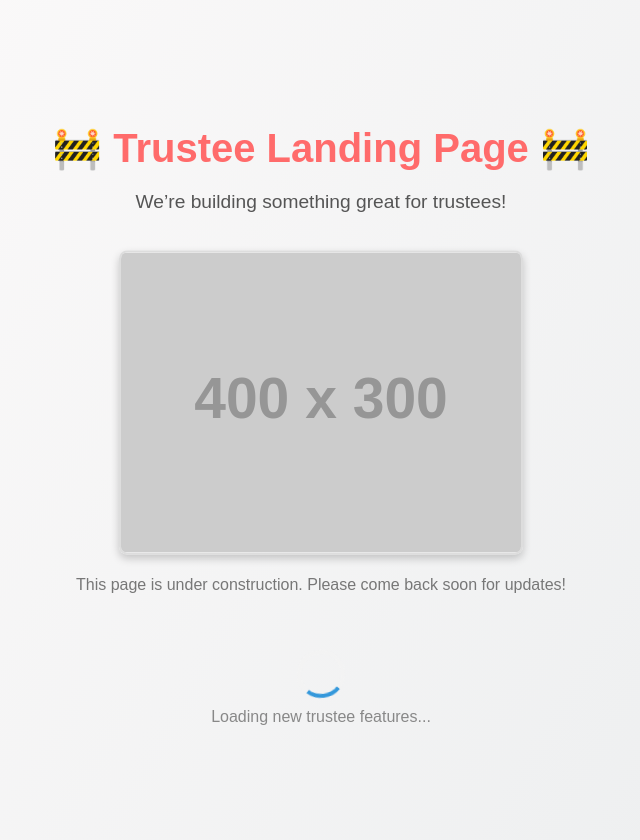
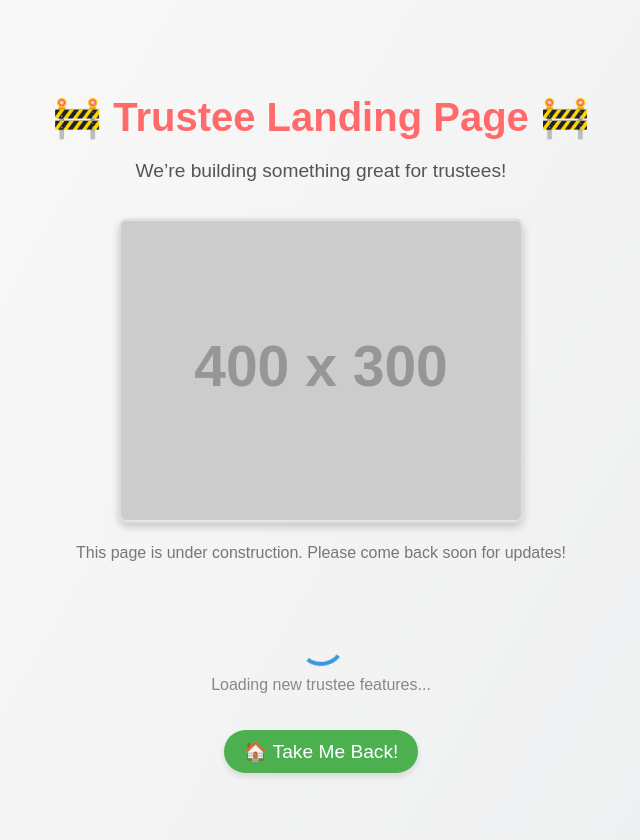
Before and after one commit to AmoryBotha/gmadevappfrontend, a React (Vite) app: page /trusteeLanding in a window 1280 px wide. Shown: the whole page, without its empty margins (319-959 px from the left). Built offline with nearby package versions, Linux system fonts and the light colour scheme.

Commit message:
under construction back button

```diff
--- a/src/components/ContractorLanding.jsx
+++ b/src/components/ContractorLanding.jsx
@@ -1,7 +1,14 @@
 import React from "react";
+import { useNavigate } from "react-router-dom";
 import "../styles/UnderConstruction.css"; // Create a CSS file for styles
 
 function ContractorLanding1() {
+    const navigate = useNavigate();
+
+    const handleBackClick = () => {
+        navigate(-1); // Navigate to the previous page
+    };
+
     return (
         <div className="construction-container">
             <div className="construction-header">
@@ -22,6 +29,12 @@ function ContractorLanding1() {
                 <div className="loader"></div>
                 <p>Loading exciting features...</p>
             </div>
+            {/* Fun Back Button */}
+            <div className="back-button-container">
+                <button className="fun-back-button" onClick={handleBackClick}>
+                    🏠 Go Back to Safety!
+                </button>
+            </div>
         </div>
     );
 }
--- a/src/components/TrusteeLanding.jsx
+++ b/src/components/TrusteeLanding.jsx
@@ -1,7 +1,14 @@
 import React from "react";
+import { useNavigate } from "react-router-dom";
 import "../styles/UnderConstruction.css"; // Reuse or modify the same CSS file
 
 function TrusteeLanding1() {
+    const navigate = useNavigate();
+
+    const handleBackClick = () => {
+        navigate(-1); // Navigates to the previous page
+    };
+
     return (
         <div className="construction-container">
             <div className="construction-header">
@@ -22,6 +29,12 @@ function TrusteeLanding1() {
                 <div className="loader"></div>
                 <p>Loading new trustee features...</p>
             </div>
+            {/* Fun Back Button */}
+            <div className="back-button-container">
+                <button className="fun-back-button" onClick={handleBackClick}>
+                    🏠 Take Me Back!
+                </button>
+            </div>
         </div>
     );
 }
--- a/src/styles/UnderConstruction.css
+++ b/src/styles/UnderConstruction.css
@@ -81,3 +81,30 @@
     font-size: 1rem;
     color: #888;
 }
+
+.back-button-container {
+    text-align: center;
+    margin-top: 20px;
+}
+
+.fun-back-button {
+    padding: 10px 20px;
+    font-size: 1.2rem;
+    color: #fff;
+    background-color: #4caf50; /* Green color */
+    border: none;
+    border-radius: 25px;
+    cursor: pointer;
+    transition: transform 0.3s ease, background-color 0.3s ease;
+    box-shadow: 0 4px 6px rgba(0, 0, 0, 0.1);
+}
+
+.fun-back-button:hover {
+    background-color: #388e3c; /* Darker green */
+    transform: scale(1.1); /* Fun bounce effect */
+}
+
+.fun-back-button:active {
+    transform: scale(0.95); /* Slight shrink on click */
+    background-color: #2e7d32; /* Even darker green */
+}
```
